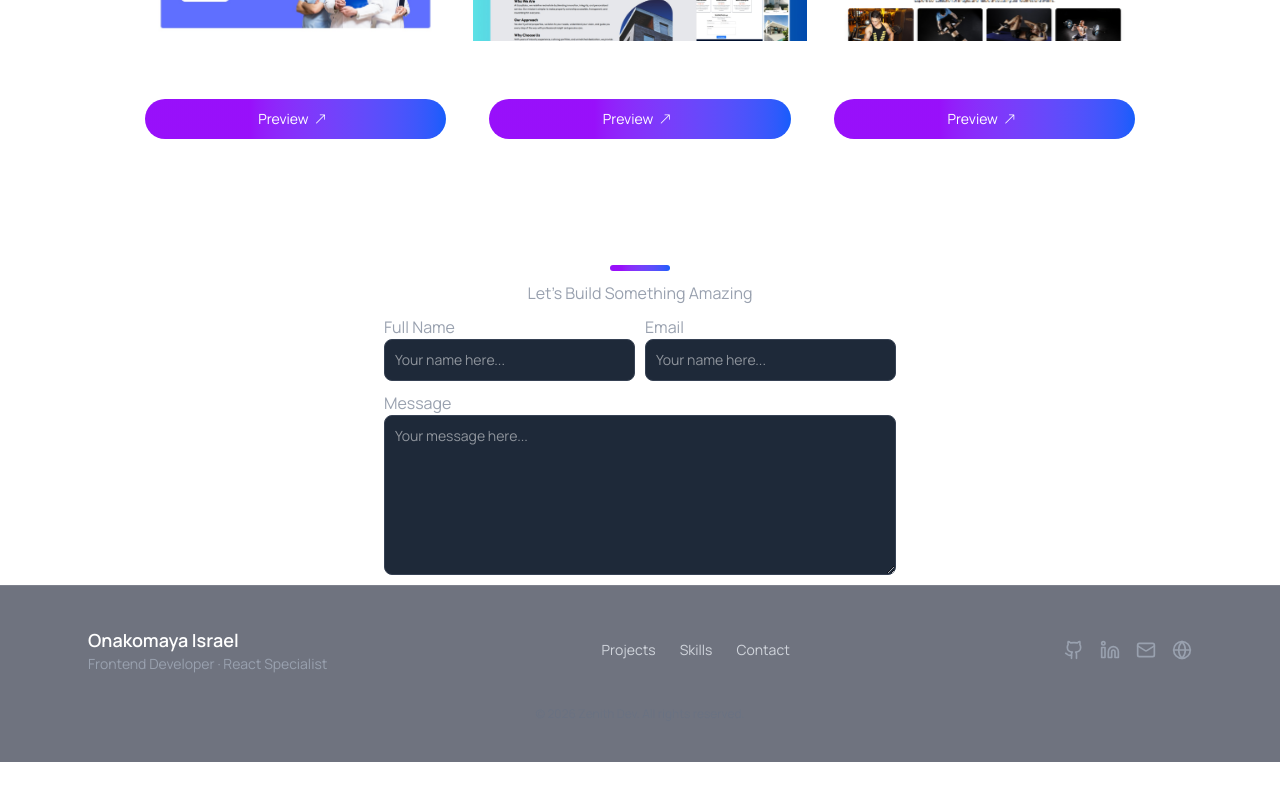
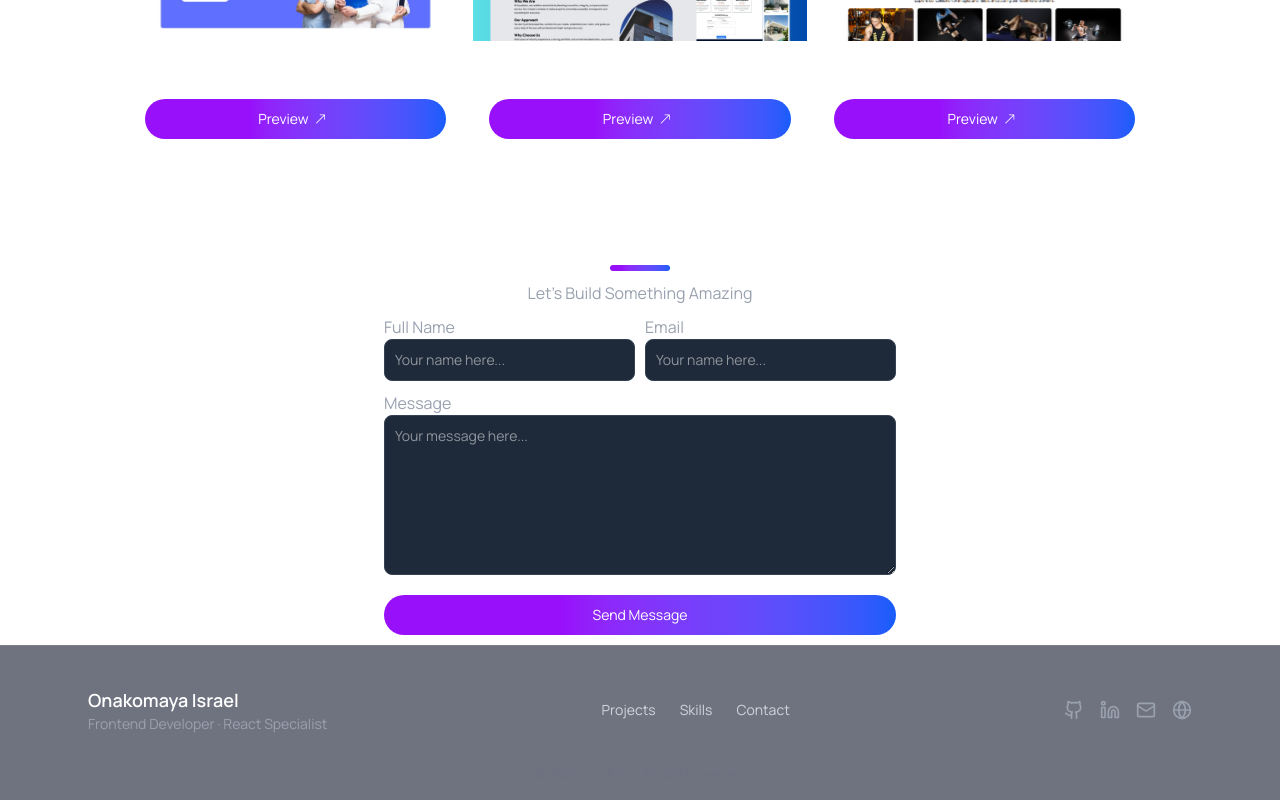
Before and after one commit to okikiisrael1-max/ZenithDev, a React (Vite) app: page / in a window 1280 px wide. Shown: the part 1979-2779 px from the top of the page. Before the commit the page ends 2741 px from the top, so only its background shows below. Built offline with nearby package versions, Linux system fonts and the light colour scheme; the HTML template or start-up script is replaced by a standard one.

Commit message:
Update Contact.jsx

```diff
--- a/src/components/Contact.jsx
+++ b/src/components/Contact.jsx
@@ -2,23 +2,50 @@ import React from 'react'
 import Title from './Title'
 
 const Contact = () => {
+   const [result, setResult] = React.useState("");
+
+  const onSubmit = async (event) => {
+    event.preventDefault();
+    setResult("Sending....");
+    const formData = new FormData(event.target);
+
+    formData.append("access_key", "0f47b09b-8114-4120-9d36-60c74f39990c");
+
+    const response = await fetch("https://api.web3forms.com/submit", {
+      method: "POST",
+      body: formData
+    });
+
+    const data = await response.json();
+
+    if (data.success) {
+      setResult("Your Message has been Sent Successfully");
+      event.target.reset();
+    } else {
+      console.log("Error", data);
+      setResult(data.message);
+    }
+  };
+
   return (
     <div id='contact' className='pt-15'>
       <Title Title={'Contact Me'} Desc={'Let’s Build Something Amazing'}/>
       <div className='px-[10%]'>
-        <form className='grid grid-cols-2 py-2.5 gap-2.5 w-full sm:w-1/2 mx-auto'>
+        <form onSubmit={onSubmit} className='grid grid-cols-2 py-2.5 gap-2.5 w-full sm:w-1/2 mx-auto'>
             <div className='flex flex-col'>
                 <label className='text-gray-400' htmlFor="name">Full Name</label>
-                <input className='border border-gray-700 outline-0 bg-gray-800 rounded-lg text-white text-sm p-2.5' type="text" id='name' name='name' placeholder='Your name here...' />
+                <input required className='border border-gray-700 outline-0 bg-gray-800 rounded-lg text-white text-sm p-2.5' type="text" id='name' name='name' placeholder='Your name here...' />
             </div>
              <div className='flex flex-col'>
                 <label className='text-gray-400' htmlFor="email">Email</label>
-                <input className='border border-gray-700 outline-0 bg-gray-800 rounded-lg text-white text-sm p-2.5' type="email" id='email' name='email' placeholder='Your name here...' />
+                <input required className='border border-gray-700 outline-0 bg-gray-800 rounded-lg text-white text-sm p-2.5' type="email" id='email' name='email' placeholder='Your name here...' />
             </div>
             <div className='col-span-2 w-full flex flex-col'>
                 <label className='text-gray-400' htmlFor="message">Message</label>
-                <textarea className='h-40 flex flex-col border outline-0 border-gray-700 bg-gray-800 rounded-lg text-white text-sm p-2.5' name="message" id="message" placeholder='Your message here...'></textarea>
+                <textarea required className='h-40 flex flex-col border outline-0 border-gray-700 bg-gray-800 rounded-lg text-white text-sm p-2.5' name="message" id="message" placeholder='Your message here...'></textarea>
             </div>
+            <span>{result}</span>
+            <button className='col-span-2 flex h-10 justify-center items-center w-full bg-linear-90 from-35% from-purple-600 to-blue-600 rounded-3xl hover:from-blue-600 hover:to-purple-600 transform transition-colors text-sm'>Send Message</button>
         </form>
       </div>
     </div>
```
